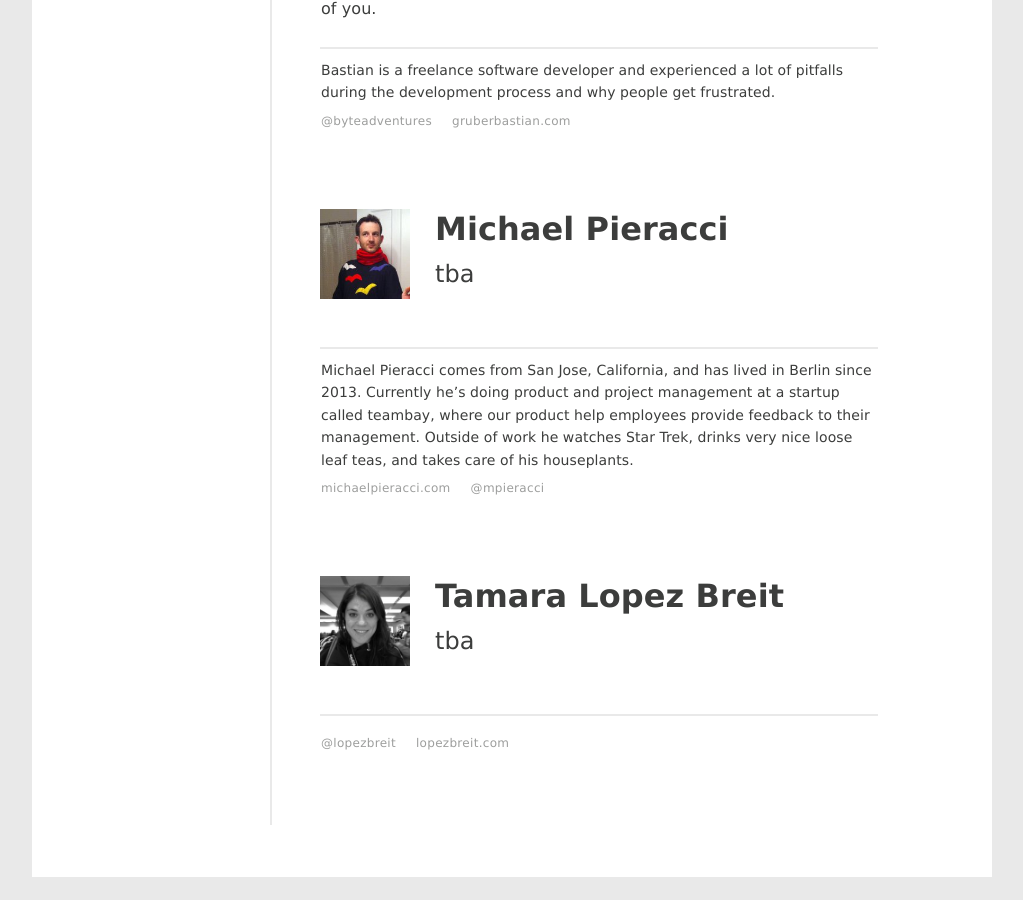
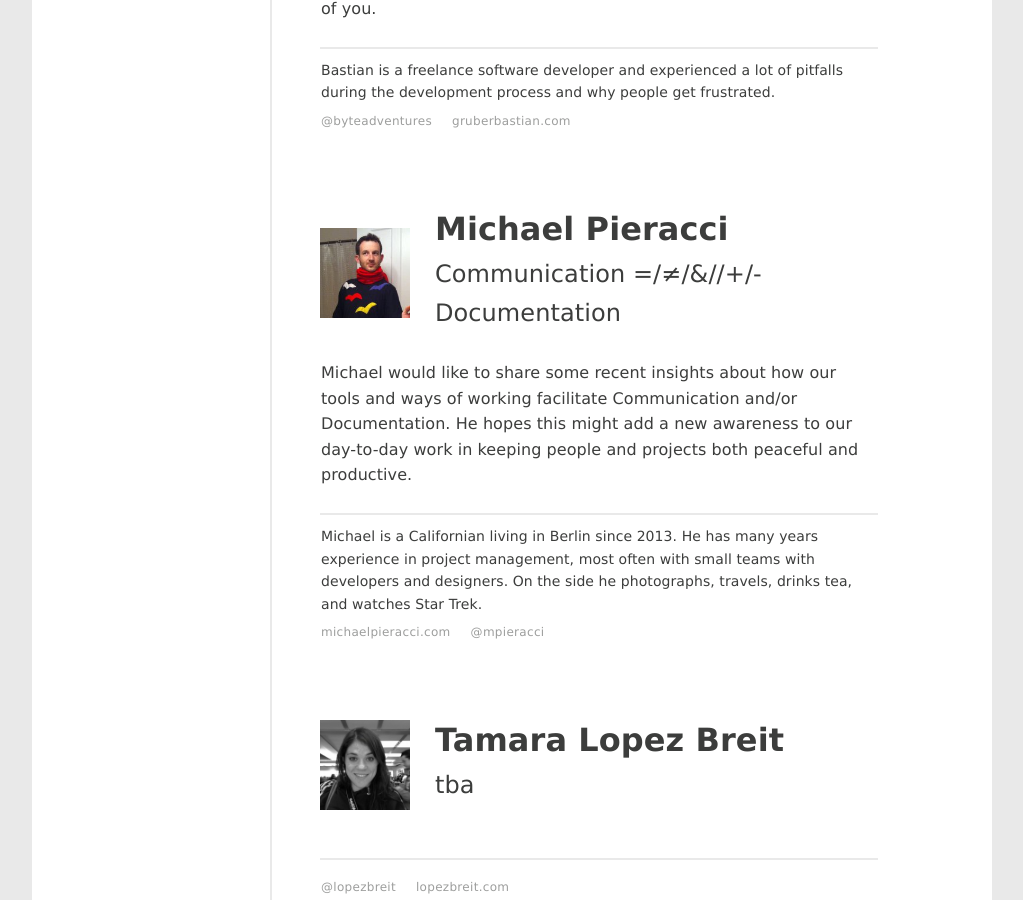
Before and after one commit to upfrontug/upfrontug.github.io, a Jekyll site: the page built from _posts/2018-09-11-meetup.html, in a window 1280 px wide and 900 px high, scrolled down 665 px. Shown: the whole window, without its empty margins (128-1151 px from the left). Built offline with Jekyll 4.4.1, drawn with Linux system fonts in a browser that asks for light colours; a script that is not in the unit is left out.

Commit message:
september meetup michael updates

```diff
--- a/_posts/2018-09-11-meetup.html
+++ b/_posts/2018-09-11-meetup.html
@@ -14,10 +14,10 @@
       - url: 'http://gruberbastian.com'
         title: 'gruberbastian.com'
   - name: 'Michael Pieracci'
-    title: 'tba'
+    title: 'Communication =/≠/&/</>/+/- Documentation'
     picture: 'michael-pieracci.jpg'
-    desc:
-    bio: 'Michael Pieracci comes from San Jose, California, and has lived in Berlin since 2013. Currently he’s doing product and project management at a startup called teambay, where our product help employees provide feedback to their management. Outside of work he watches Star Trek, drinks very nice loose leaf teas, and takes care of his houseplants.'
+    desc: 'Michael would like to share some recent insights about how our tools and ways of working facilitate Communication and/or Documentation. He hopes this might add a new awareness to our day-to-day work in keeping people and projects both peaceful and productive.'
+    bio: 'Michael is a Californian living in Berlin since 2013. He has many years experience in project management, most often with small teams with developers and designers. On the side he photographs, travels, drinks tea, and watches Star Trek.'
     links:
       - url: 'http://michaelpieracci.com'
         title: 'michaelpieracci.com'
```
